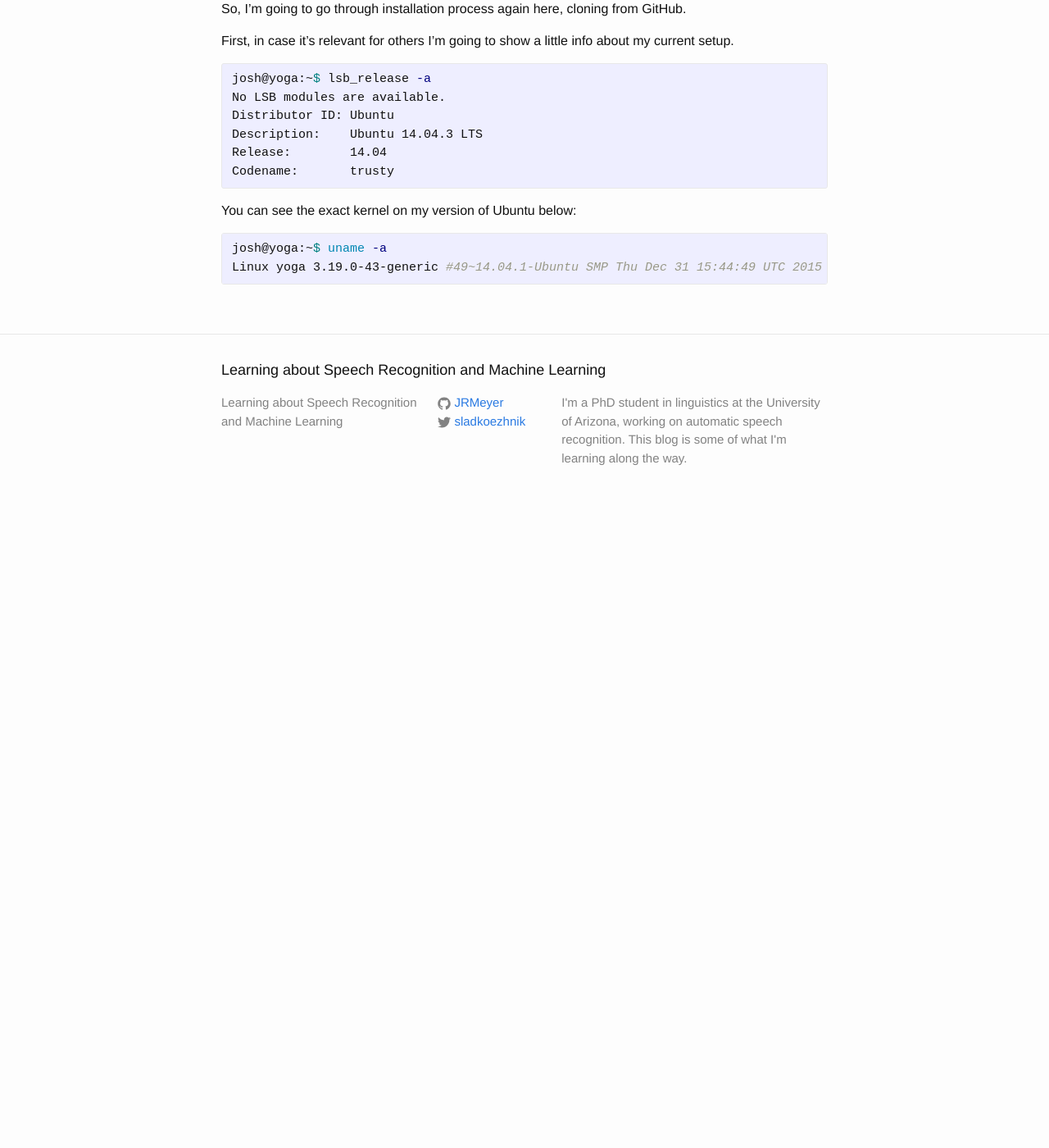
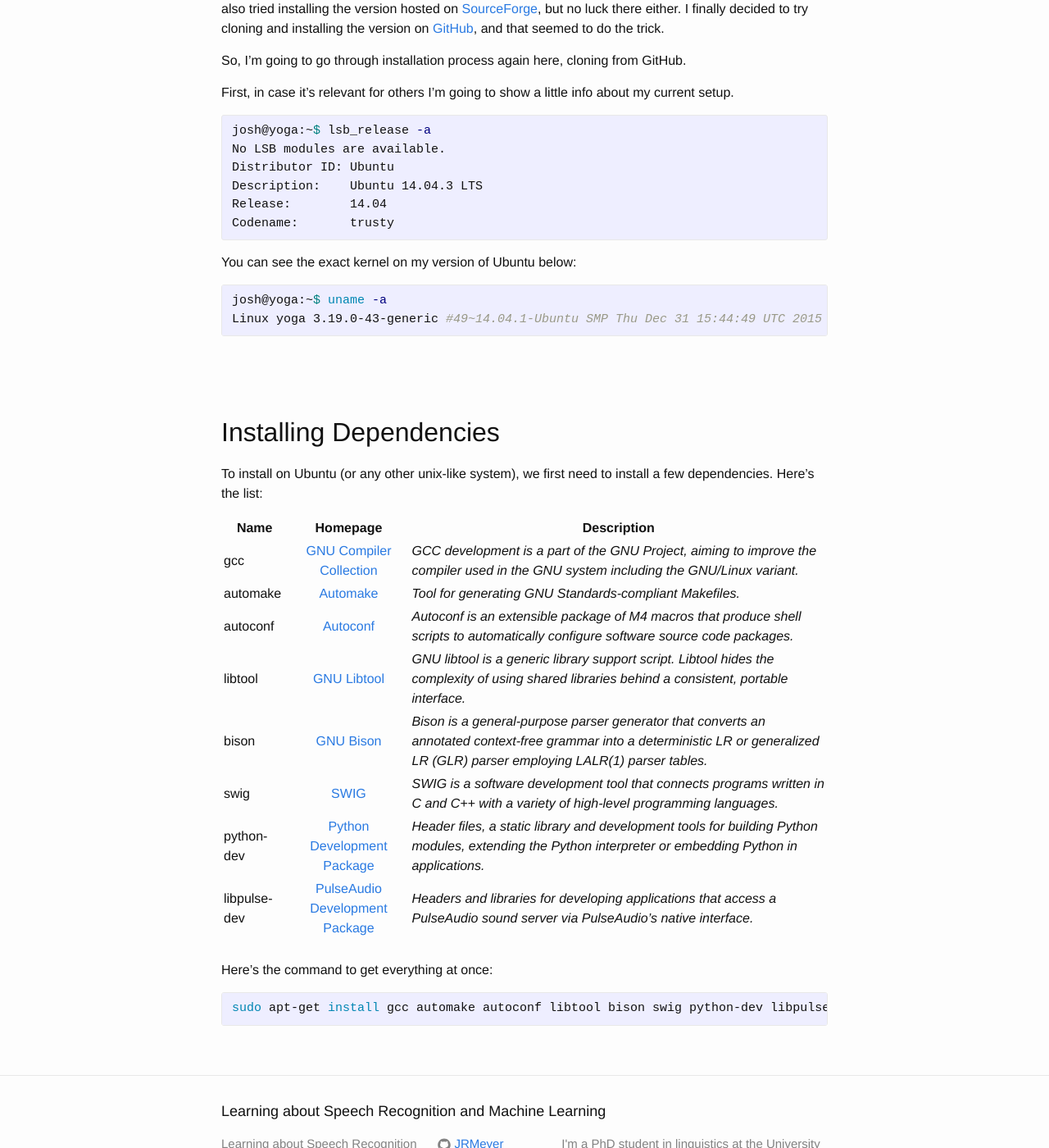
Before and after one commit to JRMeyer/jrmeyer.github.io, a Jekyll site: the page built from _posts/2016-01-08-Installing-SPHINX-on-Ubuntu-14.04.markdown, in a window 1280 px wide and 1400 px high, scrolled down 441 px. Shown: the whole window at 82% size. Built offline with Jekyll 4.4.1, drawn with Linux system fonts in a browser that asks for light colours; before the commit the page ends 1071 px from its top, so only the background shows below that.

Commit message:
added dependencies section

```diff
--- a/_posts/2016-01-08-Installing-SPHINX-on-Ubuntu-14.04.markdown
+++ b/_posts/2016-01-08-Installing-SPHINX-on-Ubuntu-14.04.markdown
@@ -29,8 +31,44 @@ josh@yoga:~$ uname -a
 Linux yoga 3.19.0-43-generic #49~14.04.1-Ubuntu SMP Thu Dec 31 15:44:49 UTC 2015 x86_64 x86_64 x86_64 GNU/Linux
 {% endhighlight %}
 
+<br />
+
+<br />
+
+## Installing Dependencies
+
+To install on Ubuntu (or any other unix-like system), we first need to install a few dependencies. Here's the list:
+
+| Name       | Homepage   | Description  |
+| ------------- |:-------------:| -----|
+| gcc      | [GNU Compiler Collection][gcc] | *GCC development is a part of the GNU Project, aiming to improve the compiler used in the GNU system including the GNU/Linux variant.* |
+| automake      | [Automake][automake]      |   *Tool for generating GNU Standards-compliant Makefiles.* |
+| autoconf | [Autoconf][autoconf]      |    *Autoconf is an extensible package of M4 macros that produce shell scripts to automatically configure software source code packages.*  |
+| libtool | [GNU Libtool][libtool]      |    *GNU libtool is a generic library support script. Libtool hides the complexity of using shared libraries behind a consistent, portable interface.*  |
+| bison | [GNU Bison][bison]      |    *Bison is a general-purpose parser generator that converts an annotated context-free grammar into a deterministic LR or generalized LR (GLR) parser employing LALR(1) parser tables.*   |
+| swig | [SWIG][swig]      |    *SWIG is a software development tool that connects programs written in C and C++ with a variety of high-level programming languages.*   |
+| python-dev | [Python Development Package][python-dev]      |    *Header files, a static library and development tools for building Python modules, extending the Python interpreter or embedding Python in applications.*   |
+| libpulse-dev | [PulseAudio Development Package][libpulse-dev]      |    *Headers and libraries for developing applications that access a PulseAudio sound server via PulseAudio's native interface.*   |
+
+<br />
+Here's the command to get everything at once:
+
+{% highlight bash %}
+sudo apt-get install gcc automake autoconf libtool bison swig python-dev libpulse-dev
+{% endhighlight %}
+
+
+
 
 [cmu-sphinx]: http://cmusphinx.sourceforge.net/wiki/tutorialpocketsphinx?s[]=installation/
 [cmu-downloads]: http://cmusphinx.sourceforge.net/wiki/download/
 [cmu-sourceforge]: http://sourceforge.net/projects/cmusphinx/
 [cmu-github]: https://github.com/cmusphinx/
+[gcc]: https://gcc.gnu.org/
+[automake]: https://www.gnu.org/software/automake/
+[autoconf]: http://www.gnu.org/software/autoconf/autoconf.html
+[libtool]: http://www.gnu.org/software/libtool/
+[bison]: http://www.gnu.org/software/bison/
+[swig]: http://www.swig.org/
+[python-dev]: https://packages.debian.org/sid/python-dev
+[libpulse-dev]: https://packages.debian.org/sid/libpulse-dev
```
Also changed, not shown: other parts of _posts/2016-01-08-Installing-SPHINX-on-Ubuntu-14.04.markdown (+2 -0 lines).
